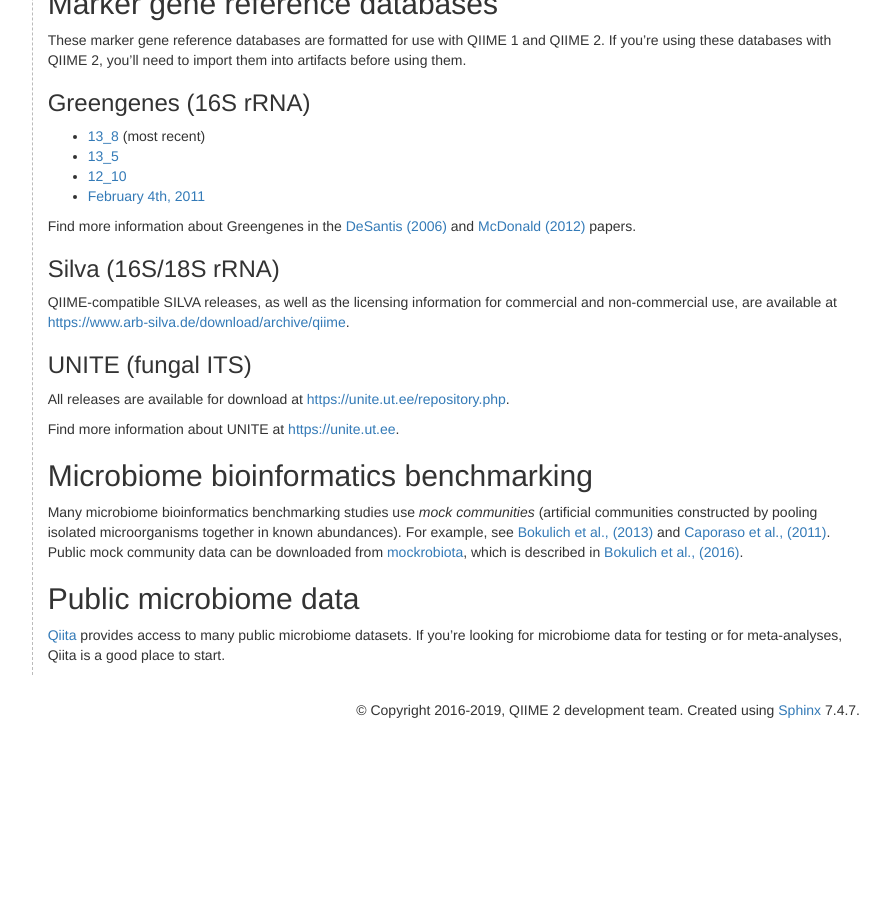
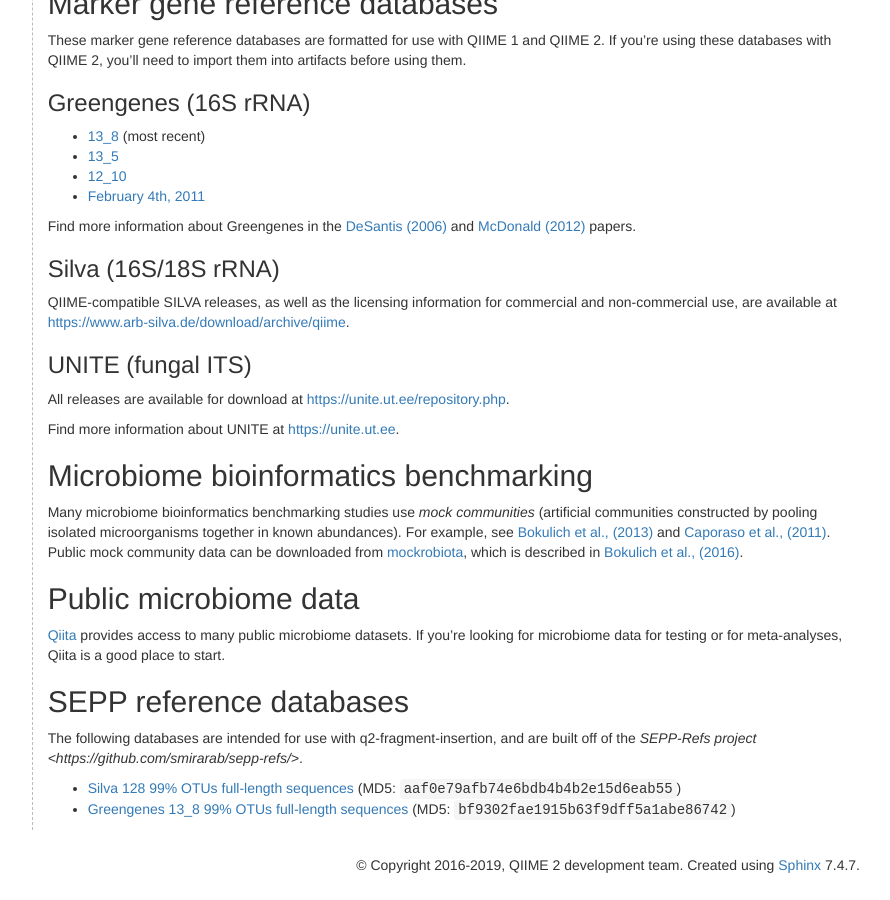
Before and after one commit to qiime2/docs, a Sphinx documentation site: the page built from source/data-resources.rst, in a window 1280 px wide and 900 px high, scrolled down 838 px. Shown: the whole window, without its empty margins (277-1167 px from the left). Built offline with Sphinx 7.4.7, drawn with Linux system fonts in a browser that asks for light colours; pages that are not in the unit, such as notebooks, are missing from menus; the version number could not be read and is left out; before the commit the page ends 1583 px from its top, so only the background shows below that; some of the changed text lies outside the part shown.

Commit message:
MAINT: q2-frag-ins updates (#437)

```diff
--- a/source/data-resources.rst
+++ b/source/data-resources.rst
@@ -60,3 +60,11 @@
 ----------------------
 
 `Qiita <https://qiita.ucsd.edu/>`_ provides access to many public microbiome datasets. If you're looking for microbiome data for testing or for meta-analyses, Qiita is a good place to start.
+
+SEPP reference databases
+------------------------
+
+The following databases are intended for use with q2-fragment-insertion, and are built off of the `SEPP-Refs project <https://github.com/smirarab/sepp-refs/>`.
+
+- `Silva 128 99% OTUs full-length sequences <https://data.qiime2.org/2019.10/common/sepp-refs-silva-128.qza>`_ (MD5: ``aaf0e79afb74e6bdb4b4b2e15d6eab55``)
+- `Greengenes 13_8 99% OTUs full-length sequences <https://data.qiime2.org/2019.10/common/sepp-refs-gg-13-8.qza>`_ (MD5: ``bf9302fae1915b63f9dff5a1abe86742``)
--- a/source/tutorials/overview.rst
+++ b/source/tutorials/overview.rst
@@ -276,7 +276,7 @@
 .. _check out our benchmarks: https://doi.org/10.1186/s40168-018-0470-z
 .. _UniFrac distance: https://www.ncbi.nlm.nih.gov/pmc/articles/PMC1317376/
 .. _q2-phylogeny tutorial: https://forum.qiime2.org/t/q2-phylogeny-community-tutorial/4455
-.. _q2-fragment-insertion tutorial: https://github.com/biocore/q2-fragment-insertion
+.. _q2-fragment-insertion tutorial: https://library.qiime2.org/plugins/q2-fragment-insertion/16/
 .. _diversity metrics: https://forum.qiime2.org/t/alpha-and-beta-diversity-explanations-and-commands/2282
 .. _q2-feature-table: https://docs.qiime2.org/2019.10/plugins/available/feature-table/
 .. _many different useful actions: https://docs.qiime2.org/2019.10/plugins/available/diversity/
--- a/source/tutorials/pd-mice.rst
+++ b/source/tutorials/pd-mice.rst
@@ -266,6 +266,12 @@
 
 QIIME 2 offers several ways to construct a phylogenetic tree. For this tutorial, we're going to create a fragment insertion tree using the ``q2-fragment-insertion`` plugin. The authors of the fragment insertion plugin suggest that it can outperform traditional alignment based methods based on short Illumina reads by alignment against a reference tree built out of larger sequences. Our command, ``qiime fragment-insertion sepp`` will use the representative sequences (a ``FeatureData[Sequence]`` artifact) we generated during denoising to create a phylogenetic tree where the sequences have been inserted into the greengenes 13_8 99% identity reference tree backbone.
 
+First, we will download the reference database:
+
+.. download::
+   :url: https://data.qiime2.org/2019.10/common/sepp-refs-gg-13-8.qza
+   :saveas: sepp-refs-gg-13-8.qza
+
 .. note::
    This command is resource intensive - if your computation environment supports it, we suggest including an appropriately-set ``--p-threads`` parameter.
 
@@ -273,6 +279,7 @@
 
    qiime fragment-insertion sepp \
      --i-representative-sequences ./dada2_rep_set.qza \
+     --i-reference-database sepp-refs-gg-13-8.qza \
      --o-tree ./tree.qza \
      --o-placements ./tree_placements.qza \
      --p-threads 1  # update to a higher number if you can
```
